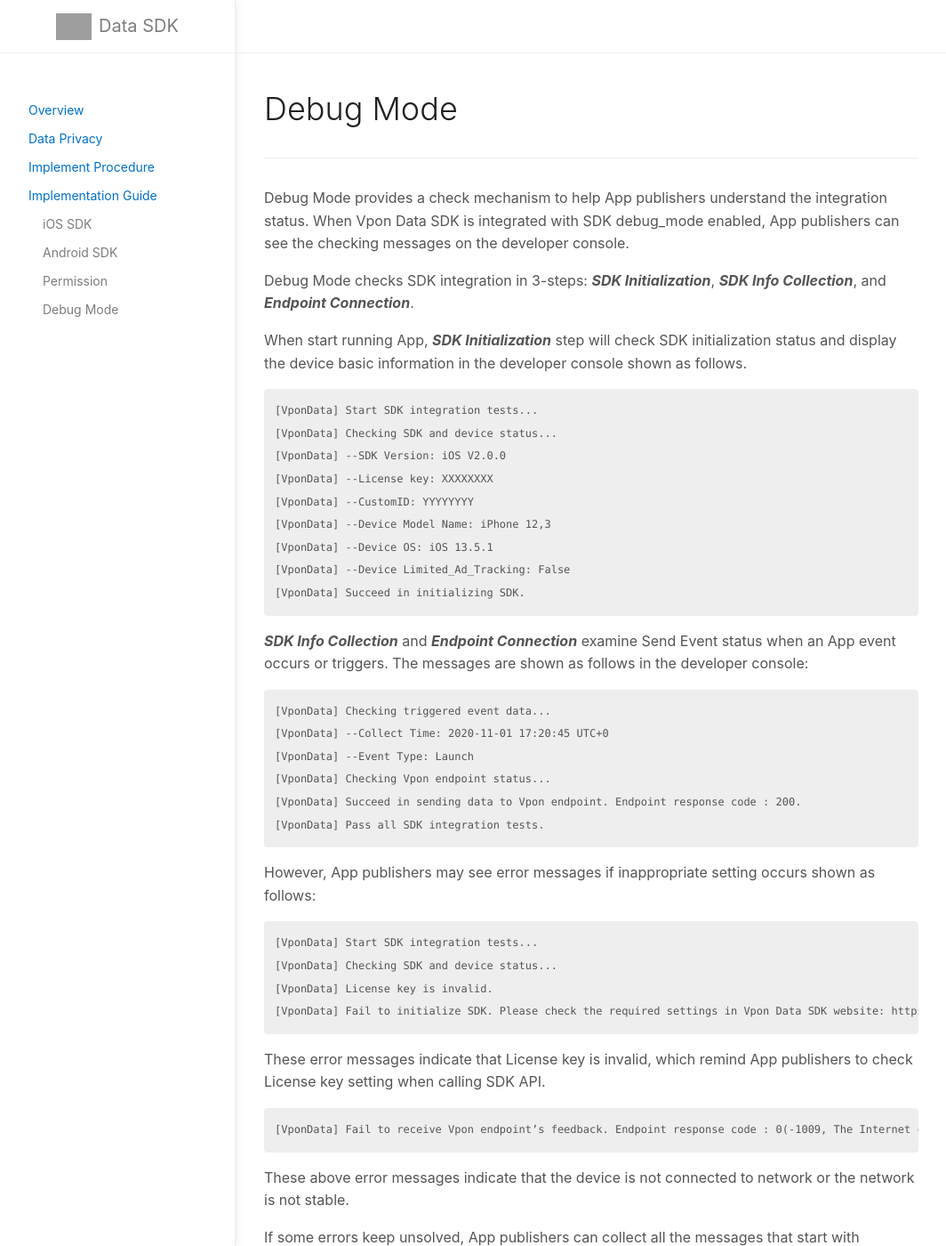
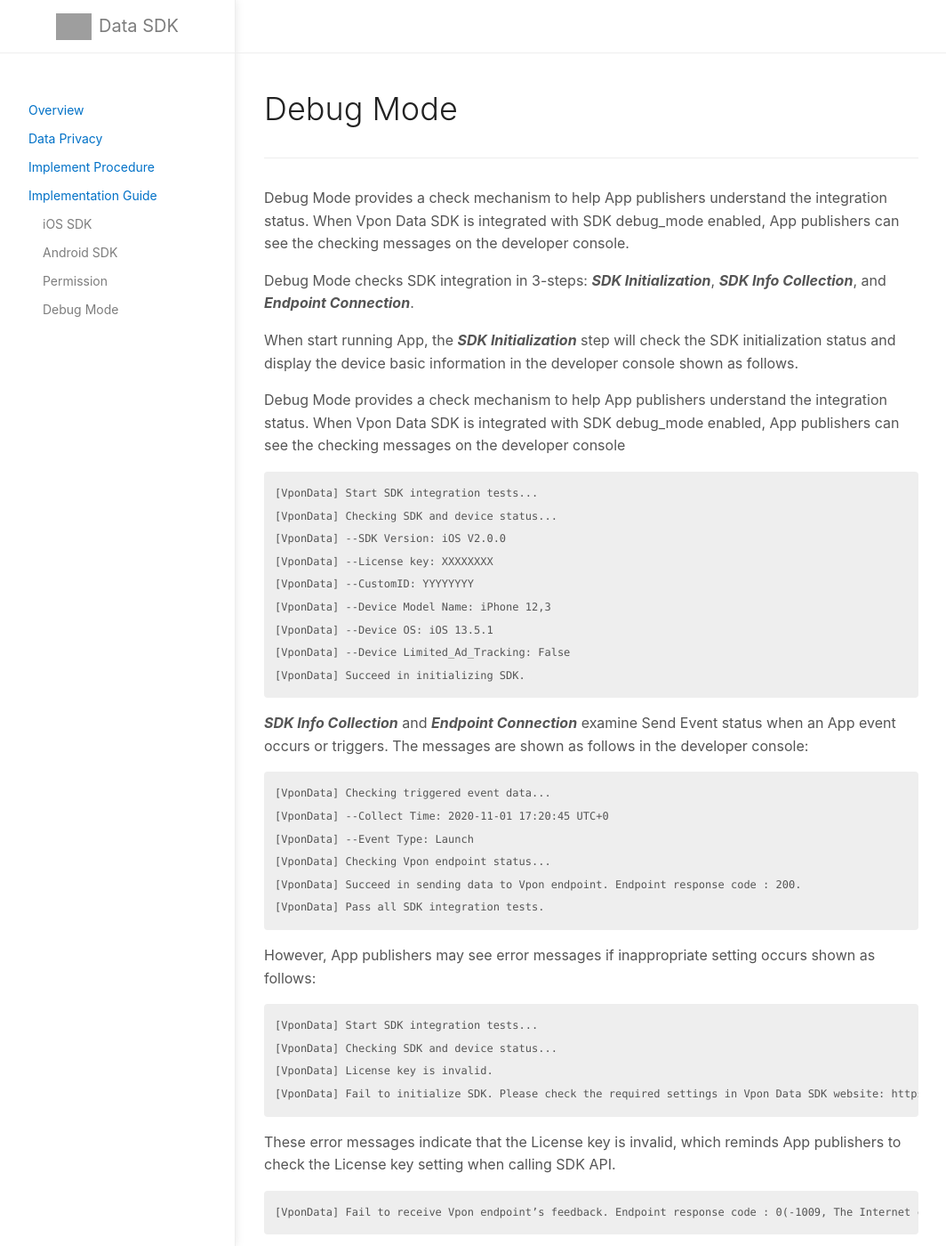
Before and after one commit to vpon-data/data-sdk, a Jekyll site: the page built from docs/DebugMode.md, in a window 1280 px wide and 1400 px high. Shown: the whole window at 89% size, without its empty margins (107-1171 px from the left). Built offline with Jekyll 4.4.1, drawn with Linux system fonts in a browser that asks for light colours; some of the changed text lies outside the part shown; grey boxes are pictures that could not be loaded.

Commit message:
Update DebugMode.md

````diff
--- a/docs/DebugMode.md
+++ b/docs/DebugMode.md
@@ -14,7 +14,11 @@ Debug Mode provides a check mechanism to help App publishers understand the inte
 
 Debug Mode checks SDK integration in 3-steps: ***SDK Initialization***, ***SDK Info Collection***, and ***Endpoint Connection***.
 
-When start running App, ***SDK Initialization*** step will check SDK initialization status and display the device basic information in the developer console shown as follows.
+When start running App, the ***SDK Initialization*** step will check the SDK initialization status and display the device basic information in the developer console shown as follows.
+
+Debug Mode provides a check mechanism to help App publishers understand the integration status. When Vpon Data SDK is integrated with SDK debug_mode enabled, App publishers can see the checking messages on the developer console
+
+
 ```
 [VponData] Start SDK integration tests...
 [VponData] Checking SDK and device status...
@@ -44,11 +48,12 @@ However, App publishers may see error messages if inappropriate setting occurs s
 [VponData] License key is invalid.
 [VponData] Fail to initialize SDK. Please check the required settings in Vpon Data SDK website: https://datasdk.vpon.com/
 ```
-These error messages indicate that License key is invalid, which remind App publishers to check License key setting when calling SDK API.
+These error messages indicate that the License key is invalid, which reminds App publishers to check the License key setting when calling SDK API.
 
 ```
 [VponData] Fail to receive Vpon endpoint’s feedback. Endpoint response code : 0(-1009, The Internet connection appears to be offline.). Please make sure your network connection is stable and check Vpon’s endpoint connection again.
 ```
-These above error messages indicate that the device is not connected to network or the network is not stable.
+
+The above error messages indicate that the device is not connected to the network or the network is not stable.
 
 If some errors keep unsolved, App publishers can collect all the messages that start with [VponData] in developer console, and then send the messages to Vpon Contact: datasdk.support<span>@vpon.com for further supports.
````
